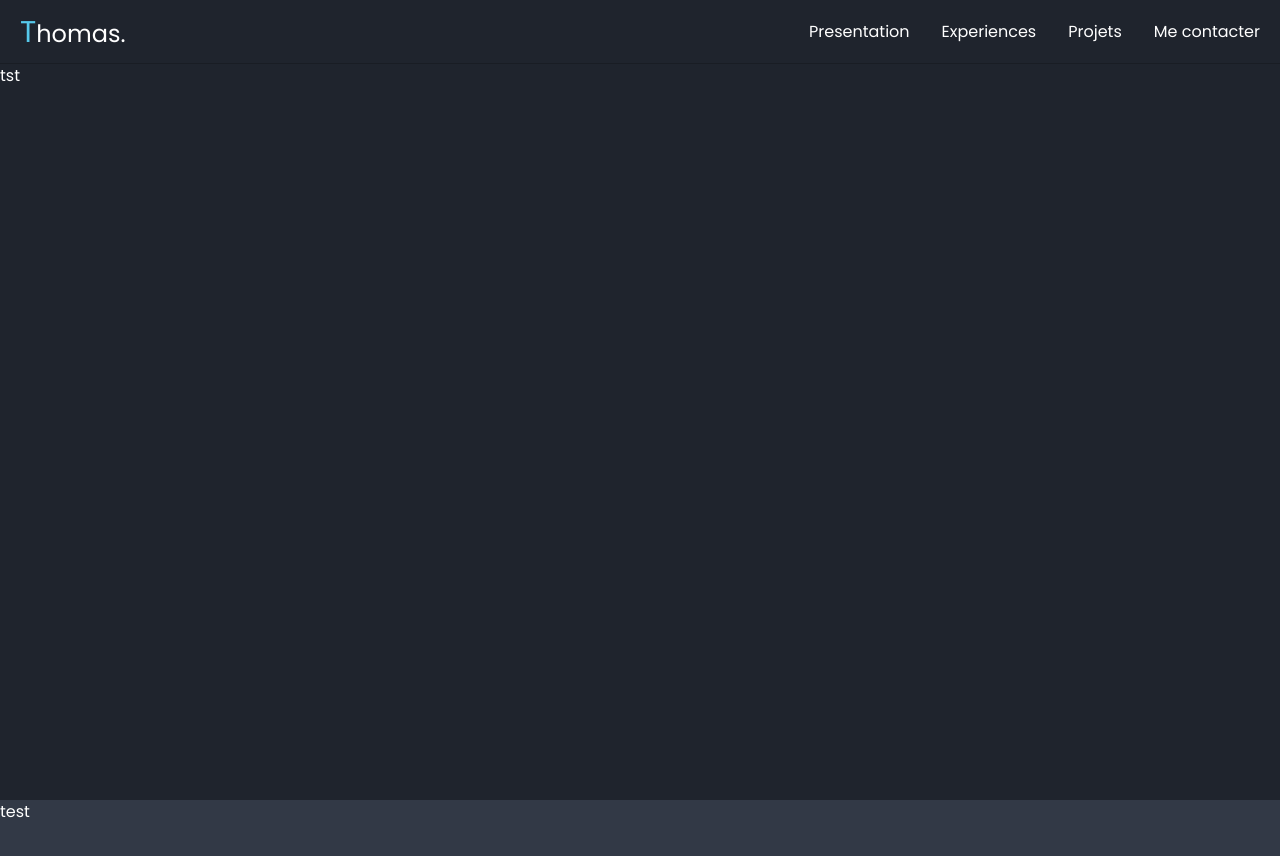
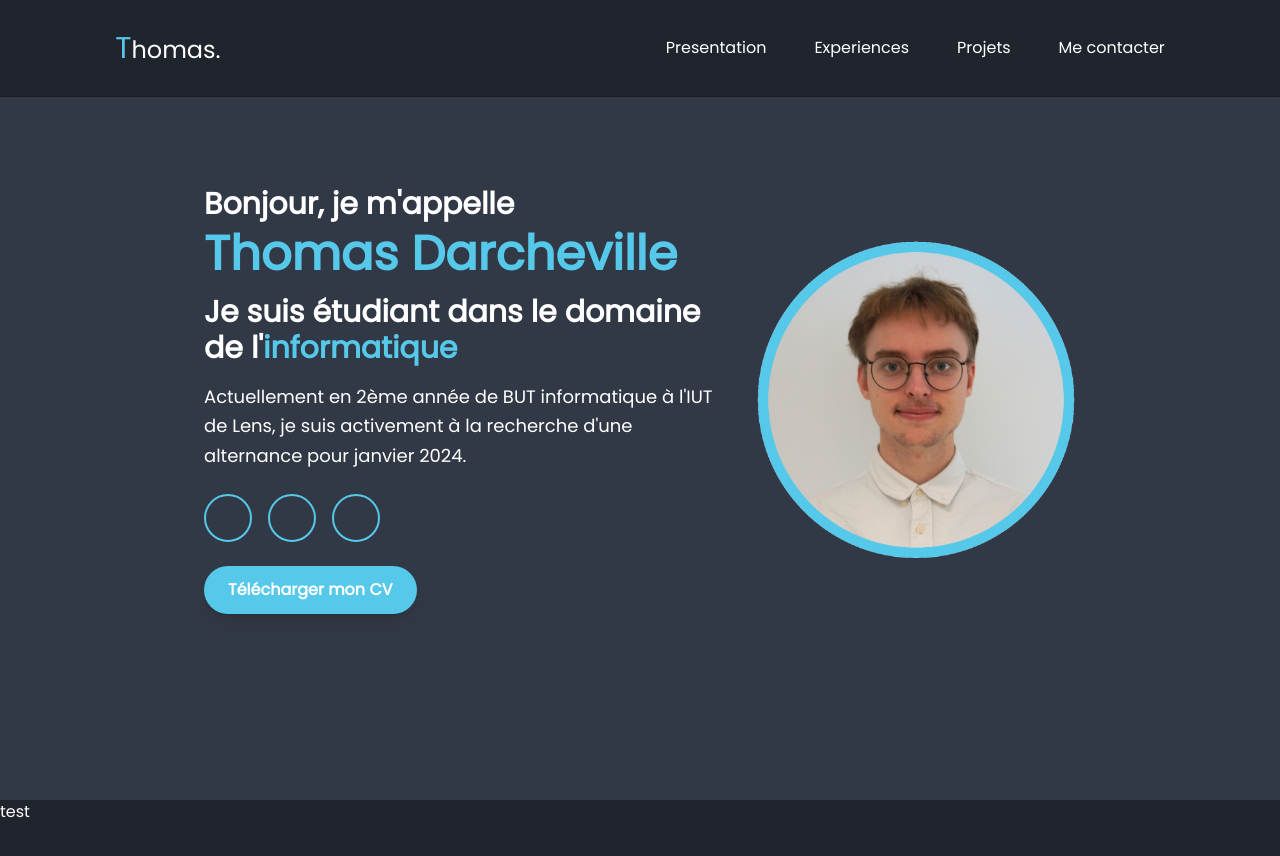
Before and after one commit to DarchevilleThomas/PortfolioNextJS, a Next.js app: page / in a window 1280 px wide. Shown: the top 856 px of the page. Built offline with nearby package versions, Linux system fonts and the light colour scheme.

Commit message:
:sparkles: Starting landing section

```diff
--- a/src/app/page.tsx
+++ b/src/app/page.tsx
@@ -1,11 +1,11 @@
+import Presentation from "@/app/ui/sections/Presentation";
+
 export default function Home() {
 
   return (
       <div>
-          <div id='test' className="w-full h-screen pt-16">
-              <p>tst</p>
-          </div>
-          <div id='test2' className="w-full h-screen bg-dark-light">
+          <Presentation  />
+          <div id='test2' className="w-full h-screen">
               test
           </div>
       </div>
--- a/src/app/ui/navbar/Navbar.tsx
+++ b/src/app/ui/navbar/Navbar.tsx
@@ -1,4 +1,4 @@
-'use client';
+"use client";
 
 import { useState } from "react";
 import Link from "@/app/ui/navbar/Link";
@@ -10,19 +10,20 @@ const Navbar = () => {
     const [open, setOpen] = useState(false);
 
     const links: LinkType[] = [
-        { name: 'Presentation', path: '#test' },
-        { name: 'Experiences', path: '#test2' },
-        { name: 'Projets', path: '/projets' },
-        { name: 'Me contacter', path: '/contact' }
+        { name: "Presentation", path: "#presentation" },
+        { name: "Experiences", path: "#experiences" },
+        { name: "Projets", path: "#projets" },
+        { name: "Me contacter", path: "#contact" }
     ];
 
     return (
-        <div className="fixed top-0 left-0 w-full flex flex-row bg-dark h-16 min-h-16 justify-between items-center gap-5 px-5 border-b border-black/20">
+        <div
+            className="fixed top-0 left-0 w-full flex flex-row bg-dark h-16 min-h-16 justify-between items-center gap-5 px-[9%] py-12 border-b border-black/20">
 
-            <ThomasLogo/>
+            <ThomasLogo />
 
             {/* Liens de navigation visibles uniquement sur les écrans moyens et plus grands */}
-            <div className='hidden md:flex gap-8'>
+            <div className="hidden md:flex gap-12">
                 {links.map((link) =>
                     <Link key={link.name} link={link} />
                 )}
@@ -31,21 +32,21 @@ const Navbar = () => {
             {/* Icône de l'hamburger visible uniquement sur les petits écrans */}
             <img
                 onClick={() => setOpen(!open)}
-                src='/icons/hamburger-menu.svg'
-                alt='hamburger-menu-icon'
-                className='md:hidden absolute top-2 right-5 hover:cursor-pointer'
+                src="/icons/hamburger-menu.svg"
+                alt="hamburger-menu-icon"
+                className="md:hidden absolute top-6 right-12 hover:cursor-pointer"
             />
 
             {/* Menu mobile pour petits écrans avec animation */}
             <div
-                className={`fixed top-0 right-0 w-screen h-screen bg-dark-light/30 flex flex-col gap-8 justify-center items-center transform transition-transform duration-500 ease-in-out backdrop-blur
-                ${open ? 'translate-y-0' : '-translate-y-full'}`}
+                className={`fixed top-0 right-0 w-screen h-screen bg-dark-light/60 flex flex-col gap-8 justify-center items-center transform transition-transform duration-500 ease-in-out backdrop-blur-xl
+                ${open ? "translate-y-0" : "-translate-y-full"}`}
             >
                 <img
                     onClick={() => setOpen(!open)}
-                    src='/icons/close-menu.svg'
-                    alt='close-menu-icon'
-                    className='absolute top-2 right-5 hover:cursor-pointer'
+                    src="/icons/close-menu.svg"
+                    alt="close-menu-icon"
+                    className="absolute top-6 right-12 hover:cursor-pointer"
                 />
 
                 {links.map((link) =>
--- a/src/app/ui/navbar/ThomasLogo.tsx
+++ b/src/app/ui/navbar/ThomasLogo.tsx
@@ -1,9 +1,9 @@
 const ThomasLogo = () => {
 
     return (
-        <text className='text-2xl'>
+        <a href="#presentation" className='text-2xl'>
             <span className='text-primary text-3xl'>T</span>homas.
-        </text>
+        </a>
     )
 }
 
--- /dev/null
+++ b/src/app/ui/sections/Presentation.tsx
@@ -0,0 +1,45 @@
+const Presentation = () => {
+
+    return (
+        <section id="presentation" className="bg-dark-light w-full h-screen flex flex-col md:flex-row justify-center items-center gap-10 p-6">
+            <div className="accueil-contenu max-w-lg text-center md:text-left">
+                <h3 className="text-3xl font-bold">Bonjour, je m'appelle</h3>
+                <h1 className="text-5xl font-bold text-primary mt-2">Thomas Darcheville</h1>
+                <h3 className="text-3xl font-bold mt-4">Je suis étudiant dans le domaine de l'<span
+                    className="text-primary">informatique</span></h3>
+                <p className="text-lg mt-4 leading-relaxed">
+                    Actuellement en 2ème année de BUT informatique à l'IUT de Lens, je suis activement à la recherche
+                    d'une alternance pour janvier 2024.
+                </p>
+
+                <div className="social-media flex justify-center md:justify-start mt-6 space-x-4">
+                    <a href="https://linkedin.com/in/thomas-darcheville" target="_blank"
+                       className="w-12 h-12 flex justify-center items-center border-2 border-primary rounded-full text-primary hover:bg-primary hover:text-white transition">
+                        <i className="bx bxl-linkedin text-2xl"></i>
+                    </a>
+                    <a href="https://github.com/DarchevilleThomas" target="_blank"
+                       className="w-12 h-12 flex justify-center items-center border-2 border-primary rounded-full text-primary hover:bg-primary hover:text-white transition">
+                        <i className="bx bxl-github text-2xl"></i>
+                    </a>
+                    <a href="mailto:darcheville.toma@gmail.com" target="_blank"
+                       className="w-12 h-12 flex justify-center items-center border-2 border-primary rounded-full text-primary hover:bg-primary hover:text-white transition">
+                        <i className="bx bxl-gmail text-2xl"></i>
+                    </a>
+                </div>
+
+                <a href="/resources/CV-Darcheville-Thomas.pdf"
+                   className="inline-block mt-6 px-6 py-3 bg-primary text-white font-semibold rounded-full shadow-lg hover:shadow-none transition"
+                   download="">
+                    Télécharger mon CV
+                </a>
+            </div>
+
+            <div className="accueil-photo">
+                <img src="/images/photo.png" alt="Photo Accueil" className="w-80 rounded-full object-cover" />
+            </div>
+        </section>
+
+    );
+};
+
+export default Presentation;
```
Also changed, not shown: 1 other file (tests, documents, lock files or other folders).
